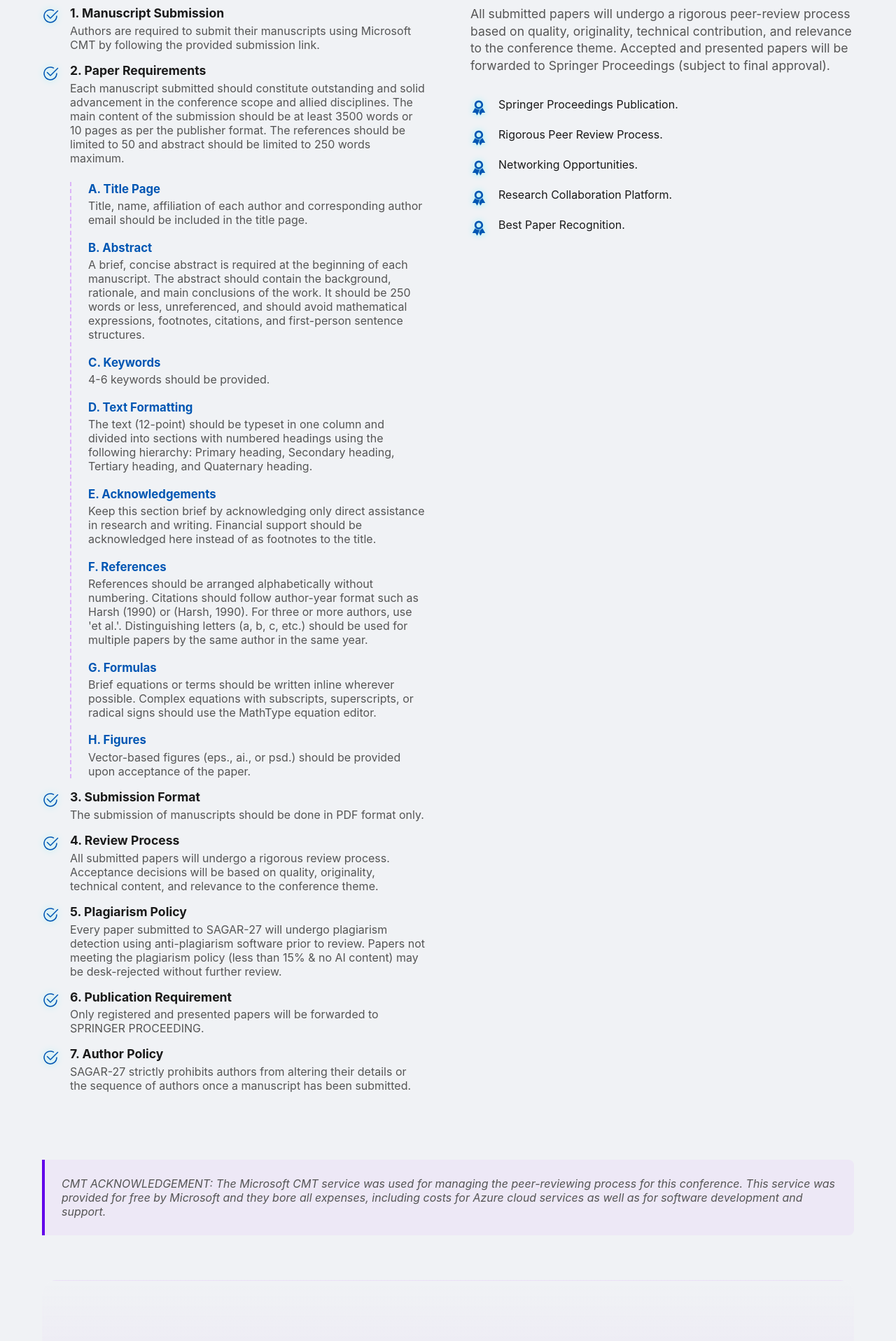
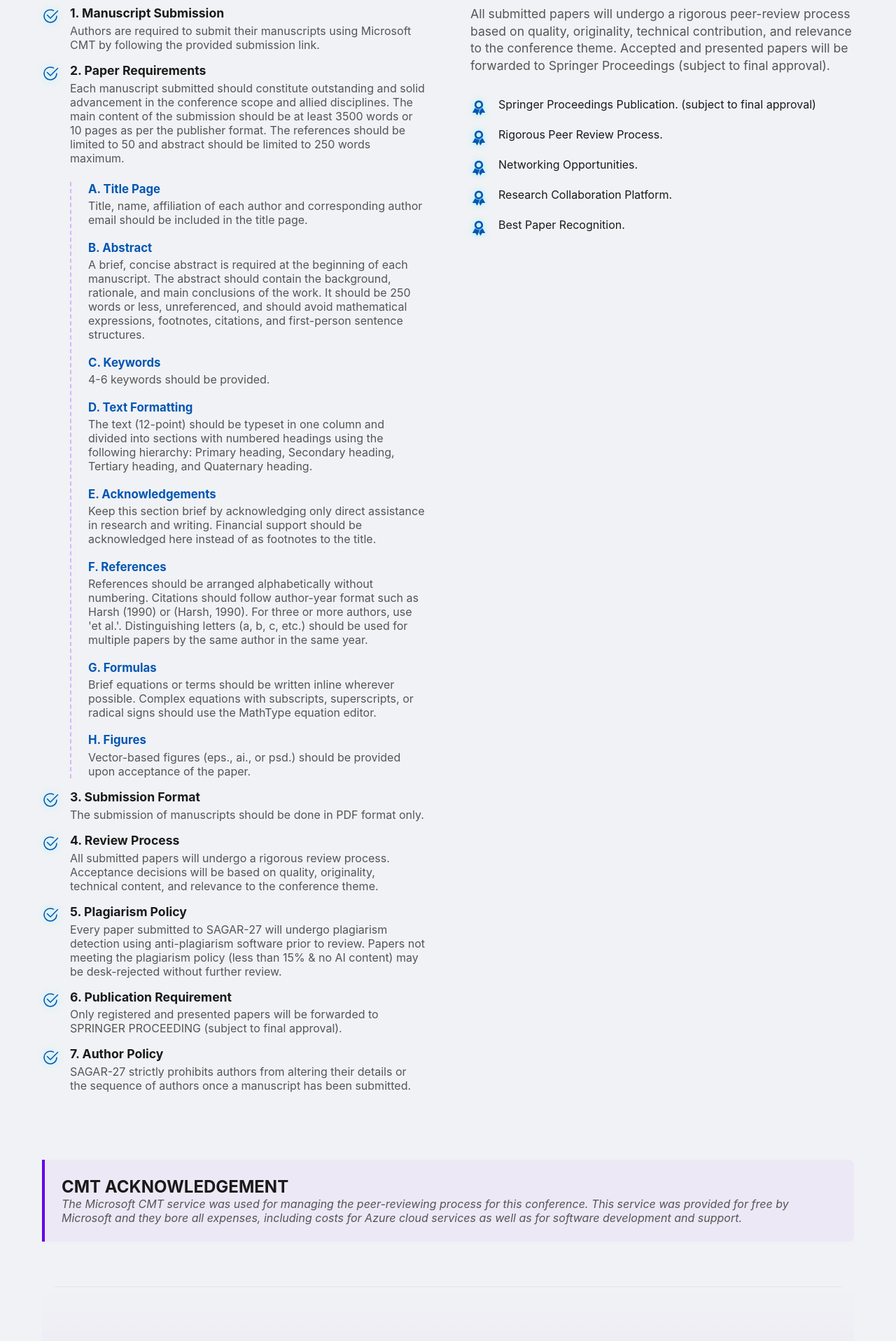
Before and after one commit to AlienMinus/ABIT-Conference_Paper, a React (Vite) app: page /for-authors/paper-submission in a window 1280 px wide. Shown: the part 1300-3216 px from the top of the page at 70% size. Built offline with nearby package versions, Linux system fonts and the light colour scheme.

Commit message:
minor fix

```diff
--- a/src/components/ForAuthors/PaperSubmission/PaperSubmission.jsx
+++ b/src/components/ForAuthors/PaperSubmission/PaperSubmission.jsx
@@ -78,7 +78,8 @@ const PaperSubmission = () => {
       </div>
 
       <div className="ps-note">
-        <p>{note}</p>
+        <h2>{note.title}</h2>
+        <p>{note.description}</p>
       </div>
 
       <div className="ps-footer">
--- a/src/components/Header/Header.jsx
+++ b/src/components/Header/Header.jsx
@@ -95,7 +95,7 @@ const Header = () => {
             <li className="has-dropdown">
               <a href="#authors">For Authors</a>
               <ul className="dropdown">
-                <li><a href="/#important-dates">Important Dates</a></li>
+                {/* <li><a href="/#important-dates">Important Dates</a></li> */}
                 <li><Link to="/for-authors/call-for-papers">Call for Papers</Link></li>
                 <li><Link to="/for-authors/paper-submission">Paper Submission</Link></li>
                 <li><Link to="/for-authors/registration">Registration</Link></li>
--- a/src/components/Home/ImportantDates/ImportantDates.css
+++ b/src/components/Home/ImportantDates/ImportantDates.css
@@ -65,3 +65,20 @@
     grid-template-columns: 1fr;
   }
 }
+
+/* Light Mode Overrides */
+body.light-mode .date-card {
+  background: #f8f9fa;
+  border: 1px solid rgba(0, 0, 0, 0.05);
+}
+
+body.light-mode .date-card:hover {
+  background: #ffffff;
+  border-color: var(--neon-purple);
+  box-shadow: 0 10px 30px rgba(98, 0, 234, 0.15);
+}
+
+body.light-mode .date-card.featured {
+  background: rgba(0, 86, 179, 0.03);
+  border-color: var(--neon-cyan);
+}
--- a/src/data/paperSubmission.json
+++ b/src/data/paperSubmission.json
@@ -30,7 +30,7 @@
     "title": "Publication & Awards",
     "description": "All submitted papers will undergo a rigorous peer-review process based on quality, originality, technical contribution, and relevance to the conference theme. Accepted and presented papers will be forwarded to Springer Proceedings (subject to final approval).",
     "features": [
-      "Springer Proceedings Publication.",
+      "Springer Proceedings Publication. (subject to final approval)",
       "Rigorous Peer Review Process.",
       "Networking Opportunities.",
       "Research Collaboration Platform.",
@@ -96,7 +96,7 @@
       },
       {
         "title": "6. Publication Requirement",
-        "description": "Only registered and presented papers will be forwarded to SPRINGER PROCEEDING."
+        "description": "Only registered and presented papers will be forwarded to SPRINGER PROCEEDING (subject to final approval)."
       },
       {
         "title": "7. Author Policy",
@@ -104,7 +104,10 @@
       }
     ]
   },
-  "note": "CMT ACKNOWLEDGEMENT: The Microsoft CMT service was used for managing the peer-reviewing process for this conference. This service was provided for free by Microsoft and they bore all expenses, including costs for Azure cloud services as well as for software development and support.",
+  "note": {
+    "title": "CMT ACKNOWLEDGEMENT",
+    "description": "The Microsoft CMT service was used for managing the peer-reviewing process for this conference. This service was provided for free by Microsoft and they bore all expenses, including costs for Azure cloud services as well as for software development and support."
+  },
   "footer": {
     "title": "Manuscript Submission",
     "description": "The Manuscript has to be uploaded online at the SAGAR 2027 Microsoft Research Paper submission portal.",
--- a/src/data/welcome.json
+++ b/src/data/welcome.json
@@ -1,7 +1,7 @@
 {
   "title": "About the Conference",
   "paragraphs": [
-    "The 1<sup>st</sup> International Conference on <span class=\"highlight\">Soft Computing Application in Smart grid and Renewable Energy (SAGAR-27)</span> will be held on <span class=\"highlight\">February 26-27, 2027</span> at <span class=\"highlight\">ABIT Campus in Hybrid (Online-Offline)</span> jointly by the Department of Electrical and Computer Engineering and Department of Electrical Engineering of ABIT.",
+    "The 1<sup>st</sup> International Conference on <span class=\"highlight\">Soft Computing Application in Smart grid and Renewable Energy (SAGAR-27)</span> will be held on <span class=\"highlight\">February 26-27, 2027</span> at <span class=\"highlight\">ABIT Campus in Hybrid (Online-Offline Mode)</span> jointly by the Department of Electrical and Computer Engineering and Department of Electrical Engineering of ABIT.",
     "<span class=\"highlight\">Soft Computing</span> Application in Smart grid and Renewable Energy is an important research area in science and engineering in the future. Soft computing techniques focus on approximate models and aim to provide solutions to complex problems. These algorithms aim to be tolerant of imprecision, uncertainty, partial truth, and approximation. Soft computing is the subject of both theoretical and practical research. Soft computing techniques are currently being applied in many applications in areas such as industrial systems, commercial, or domestic applications.",
     "Soft computing covers the fusion of research in <span class=\"highlight\">evolutionary algorithms</span> and genetic programming neural science and neural net systems, <span class=\"highlight\">fuzzy set theory</span> and fuzzy systems, chaos theory and chaotic systems, optimization, <span class=\"highlight\">data Science</span>, data analytics and <span class=\"highlight\">machine learning</span>.",
     "At the same time, the rapid evolution of electric power systems into <span class=\"highlight\">smart grids</span> has fundamentally transformed the generation, transmission, distribution, and consumption of electrical energy. Smart grids integrate advanced communication, sensing, control, and protection technologies to ensure reliable, efficient, and sustainable power delivery. With the increasing penetration of <span class=\"highlight\">renewable energy sources</span>, electric vehicles, energy storage systems, and distributed generation, modern power systems have become highly complex, dynamic, and data-driven. In this scenario, soft computing techniques play a crucial role in addressing the planning, operation, optimization, and control challenges of smart grid systems.",
```
